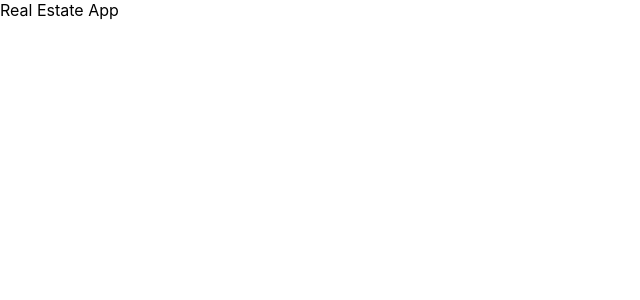
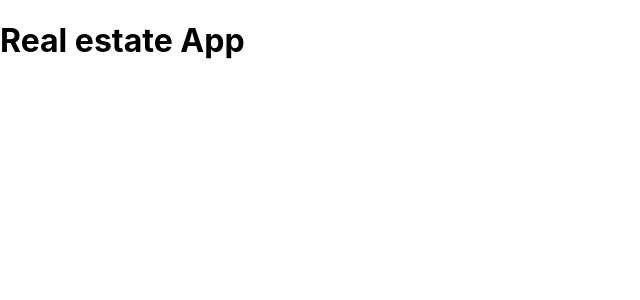
Before and after one commit to OlgicaZ/real-estate-app, a React (Create React App) app: page / in a window 1280 px wide. Shown: the top 300 px of the page, without its empty margins (0-640 px from the left). Built offline with nearby package versions, Linux system fonts and the light colour scheme.

Commit message:
create initial routing structure

```diff
--- a/src/App.js
+++ b/src/App.js
@@ -1,8 +1,15 @@
+import { BrowserRouter, Routes, Route } from "react-router-dom";
+import Home from "./pages/Home/Home";
+import NoPage from "./pages/NoPage/NoPage";
+
 function App() {
   return (
-    <div className="App">
-      Real Estate App
-    </div>
+    <BrowserRouter>
+      <Routes>
+        <Route path="/" element={ <Home /> }/>
+        <Route path="*" element={ <NoPage /> }/>
+      </Routes>
+    </BrowserRouter>
   );
 }
 
--- /dev/null
+++ b/src/pages/Home/Home.js
@@ -0,0 +1,7 @@
+export default function Home () {
+    return (
+        <>
+            <h1>Real estate App</h1>
+        </>
+    )
+}
--- /dev/null
+++ b/src/pages/NoPage/NoPage.js
@@ -0,0 +1,7 @@
+export default function NoPage() {
+    return (
+        <>
+            <h1>The page cannot be reached</h1>
+        </>
+    )
+}
```
Also changed, not shown: src/pages/Home/Home.scss (added), src/pages/NoPage/NoPage.scss (added).
